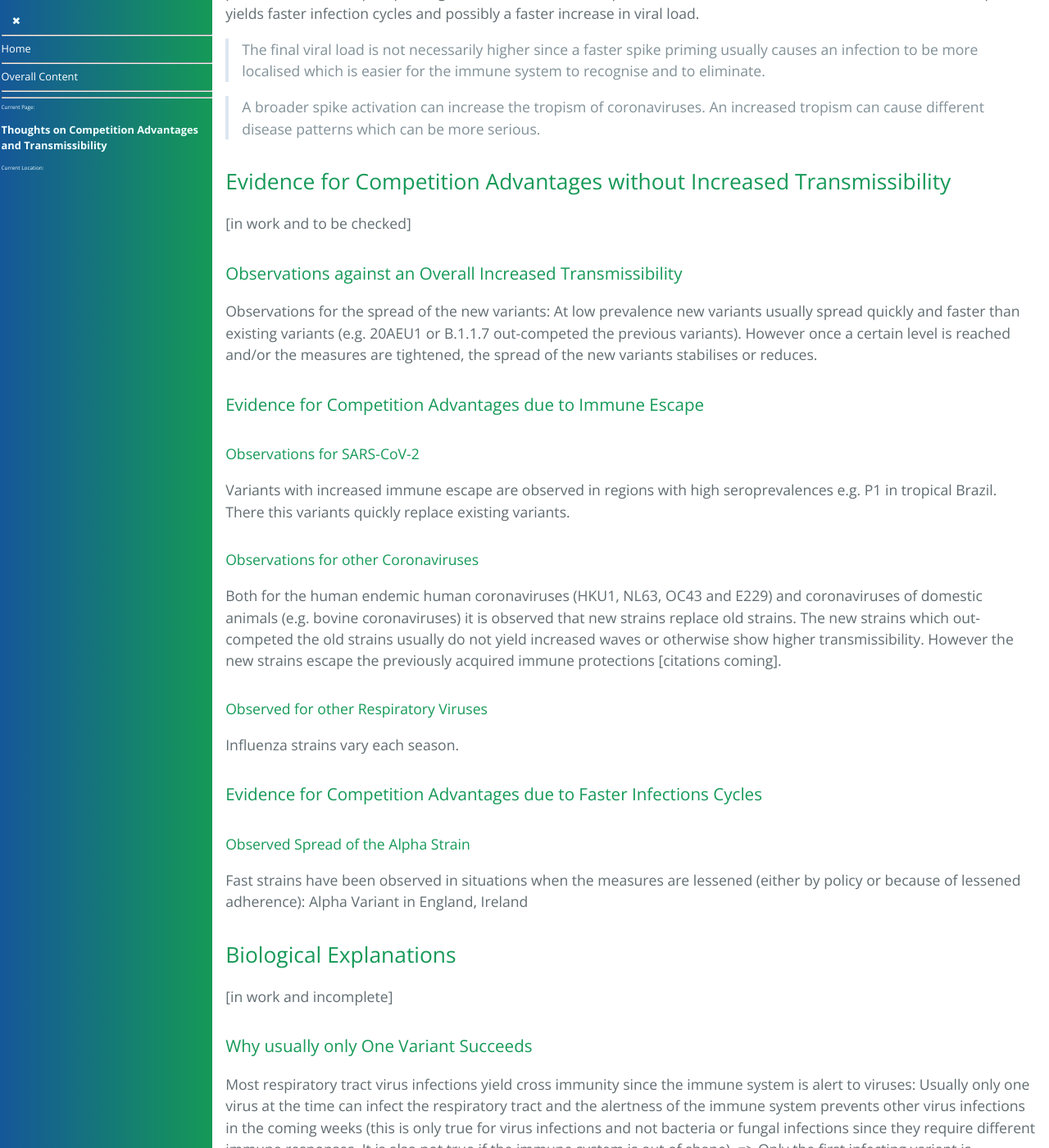
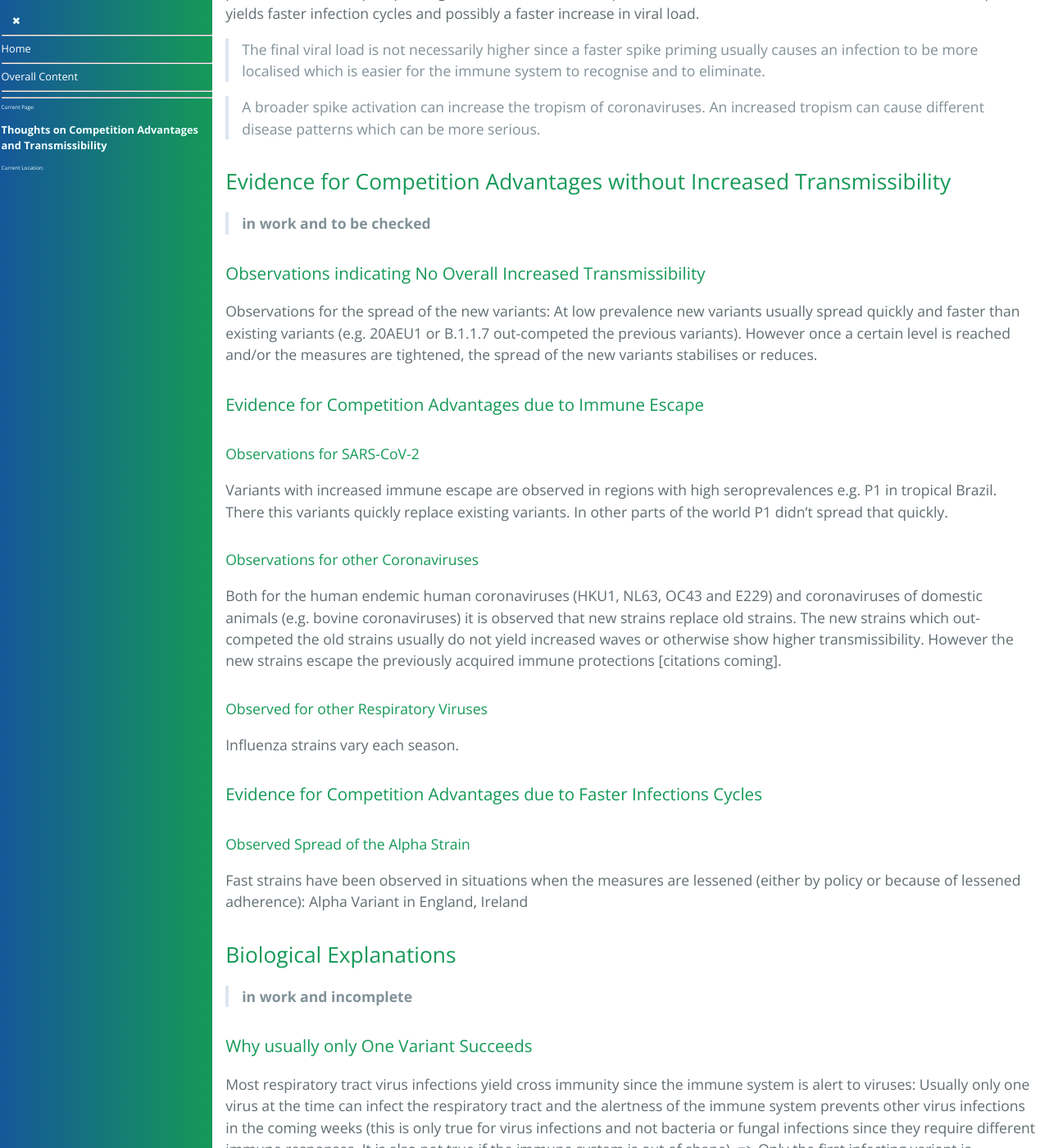
Before and after one commit to forestgrape/coronavirus, a Jekyll site: the page built from 5_epidemiological/competition_advantages.md, in a window 1280 px wide and 1400 px high, scrolled down 2971 px. Shown: the whole window at 82% size. Built offline with Jekyll 4.4.1, drawn with Linux system fonts in a browser that asks for light colours; our own code applies the rules of GitHub Pages for plain Markdown files.

Commit message:
formulations

```diff
--- a/5_epidemiological/competition_advantages.md
+++ b/5_epidemiological/competition_advantages.md
@@ -66,15 +66,16 @@ One way coronaviruses can evolve to infect faster, is to have the spikes primed
 
 
 ## Evidence for Competition Advantages without Increased Transmissibility
-[in work and to be checked]
 
-### Observations against an Overall Increased Transmissibility
+> **in work and to be checked**
+
+### Observations indicating No Overall Increased Transmissibility
 Observations for the spread of the new variants: At low prevalence new variants usually spread quickly and faster than existing variants (e.g. 20AEU1 or B.1.1.7 out-competed the previous variants). However once a certain level is reached and/or the measures are tightened, the spread of the new variants stabilises or reduces.
 
 ### Evidence for Competition Advantages due to Immune Escape
 
 #### Observations for SARS-CoV-2
-Variants with increased immune escape are observed in regions with high seroprevalences e.g. P1 in tropical Brazil. There this variants quickly replace existing variants.
+Variants with increased immune escape are observed in regions with high seroprevalences e.g. P1 in tropical Brazil. There this variants quickly replace existing variants. In other parts of the world P1 didn't spread that quickly.
 
 #### Observations for other Coronaviruses
 Both for the human endemic human coronaviruses (HKU1, NL63, OC43 and E229) and coronaviruses of domestic animals (e.g. bovine coronaviruses) it is observed that new strains replace old strains. The new strains which out-competed the old strains usually do not yield increased waves or otherwise show higher transmissibility. However the new strains escape the previously acquired immune protections [citations coming].
@@ -88,7 +89,8 @@ Fast strains have been observed in situations when the measures are lessened (ei
 
 
 ## Biological Explanations
-[in work and incomplete]
+
+> **in work and incomplete**
 
 ### Why usually only One Variant Succeeds
 Most respiratory tract virus infections yield cross immunity since the  immune system is alert to viruses: Usually only one virus at the time can infect the respiratory tract and the alertness of the immune system prevents other virus infections in the coming weeks (this is only true for virus infections and not bacteria or fungal infections since they require different immune responses. It is also not true if the immune system is out of shape).
```
